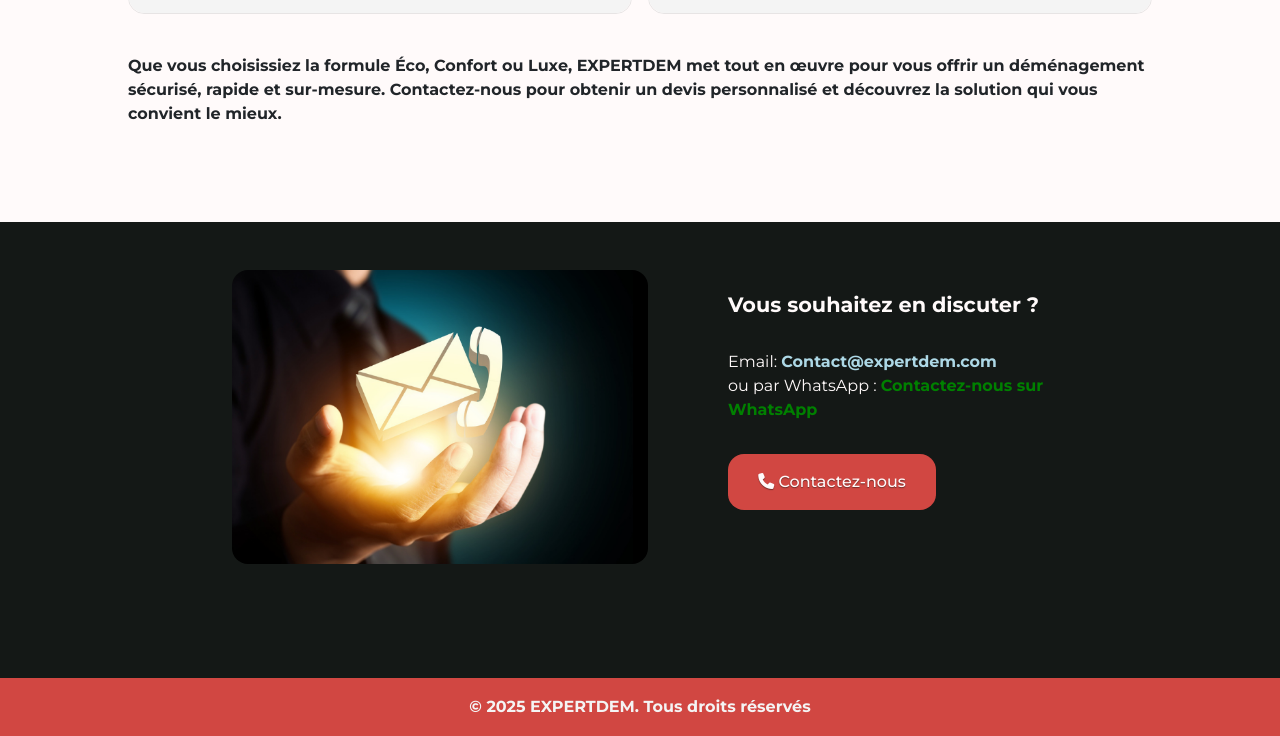
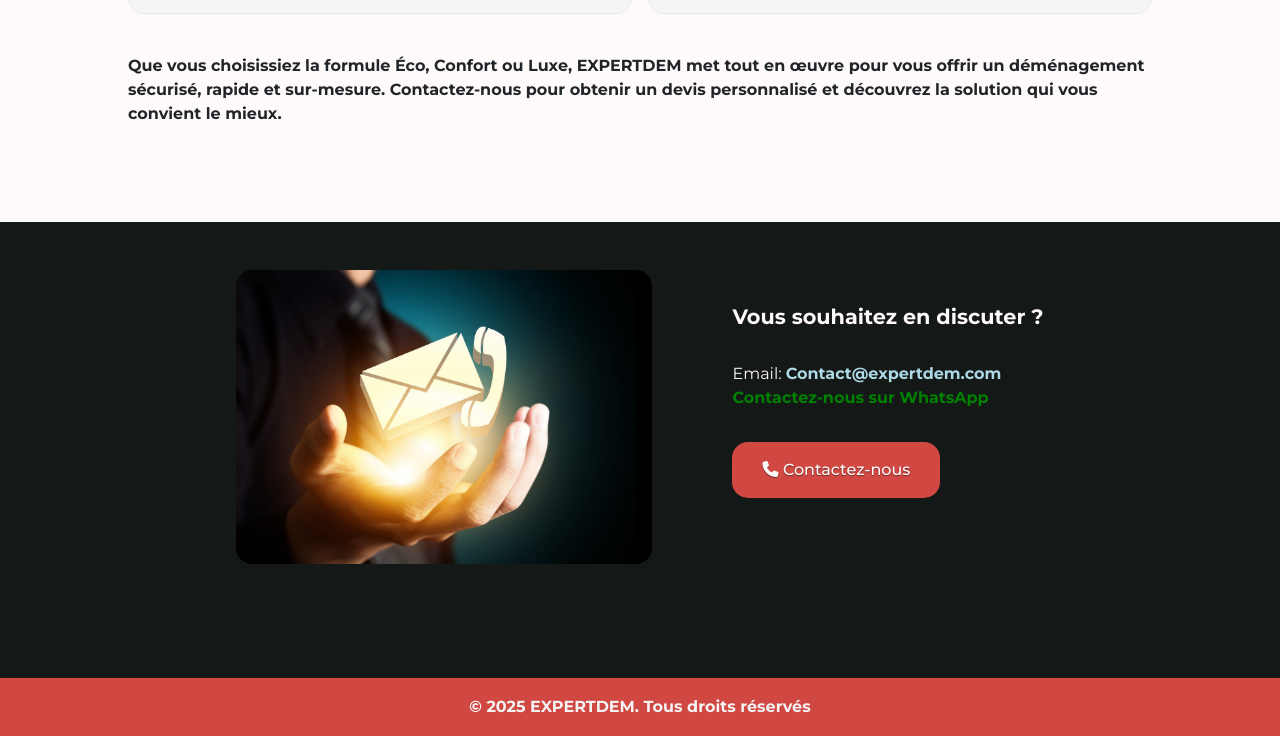
Before and after one commit to EdenAz7/Expertdem, a plain HTML site: page index.html in a window 1280 px wide. Shown: the part 5093-5829 px from the top of the page. Drawn offline with nearby package versions, Linux system fonts and the light colour scheme; a web font is replaced by a local one.

Commit message:
Update index.html

```diff
--- a/index.html
+++ b/index.html
@@ -293,7 +293,7 @@
 
 
         <p>Email: <b><a href="mailto:Contact@expertdem.com" style="color: lightblue;">Contact@expertdem.com</a></b></p>
-        <p>ou par WhatsApp : <b><a href="https://wa.me/33769590995" target="_blank" style="color: green;">Contactez-nous sur WhatsApp</a></b></p>
+        <p><b><a href="https://wa.me/33769590995" target="_blank" style="color: green;">Contactez-nous sur WhatsApp</a></b></p>
 
 
         <a href="#contact">
```
